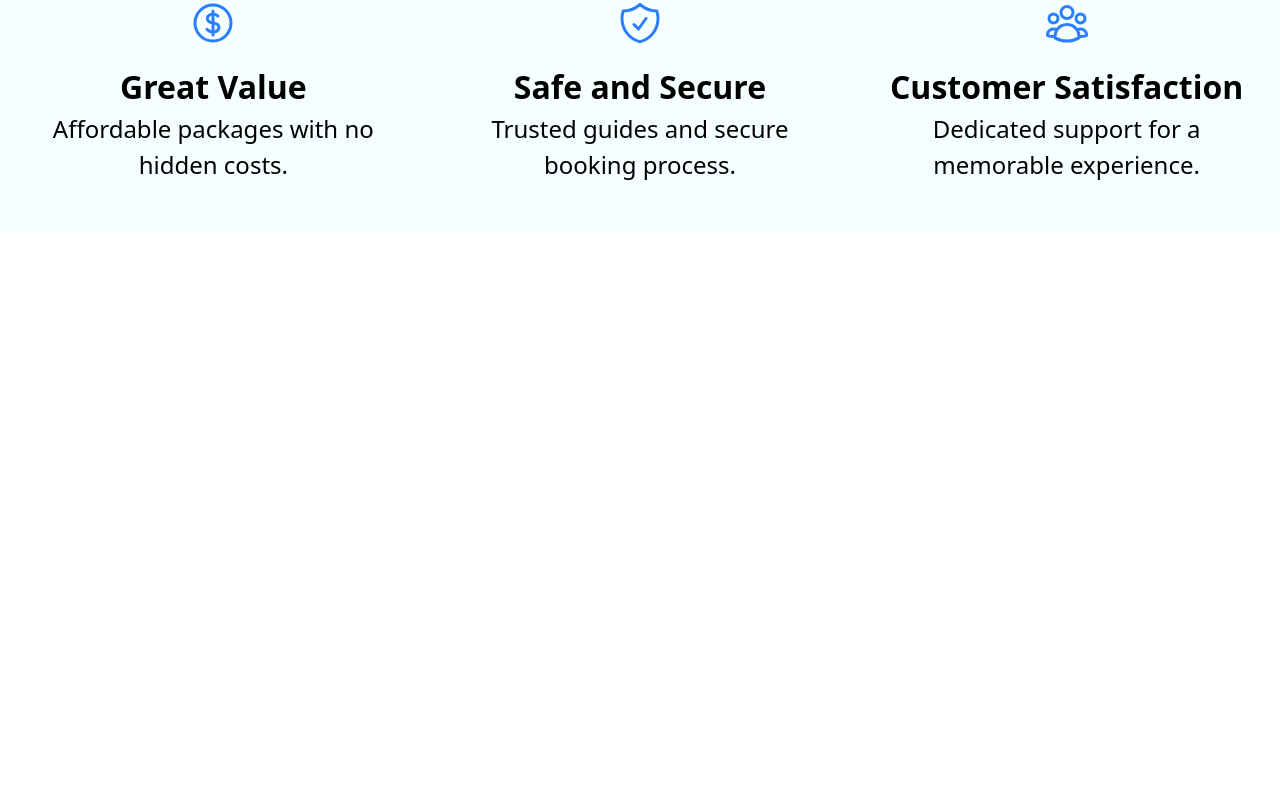
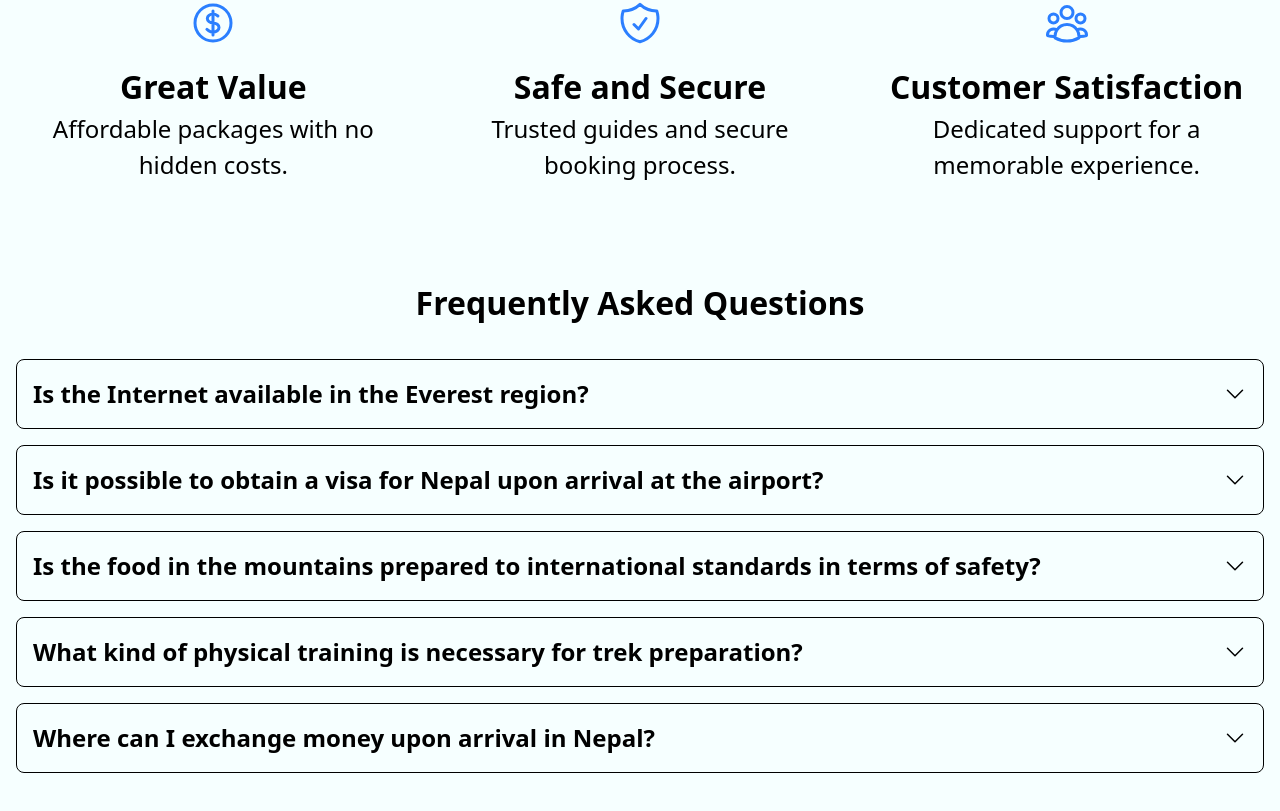
Before and after one commit to Allan0092/TrekkingWebsite, a React (Vite) app in the folder trekkingfrontend/: page / in a window 1280 px wide. Shown: the part 1001-1812 px from the top of the page. Before the commit the page ends 1232 px from the top, so only its background shows below. Built offline with nearby package versions, Linux system fonts and the light colour scheme.

Commit message:
add FAQ section with toggle functionality to Homepage

```diff
--- a/trekkingfrontend/src/components/Homepage.jsx
+++ b/trekkingfrontend/src/components/Homepage.jsx
@@ -1,8 +1,10 @@
 import {
+  ChevronDownIcon,
   CurrencyDollarIcon,
   ShieldCheckIcon,
   UserGroupIcon,
 } from "@heroicons/react/24/outline";
+import { useState } from "react";
 import { Link } from "react-router-dom";
 import Slider from "react-slick";
 import "slick-carousel/slick/slick-theme.css";
@@ -42,6 +44,43 @@ const Homepage = () => {
     autoplay: true,
     autoplaySpeed: 3000,
     arrows: true,
+  };
+
+  const faqs = [
+    {
+      question: "Is the Internet available in the Everest region?",
+      answer:
+        "For internet usage, the Everest region has a network “Everest Link” which can be bought for around NPR 600-800 (USD 5-7) for 6GB that can be used at one destination, or you can pay NPR 2500 (USD 21) for 10GB data that can be used in the regions that have access to Everest link.",
+    },
+    {
+      question:
+        "Is it possible to obtain a visa for Nepal upon arrival at the airport?",
+      answer:
+        "Yes, you can obtain a Nepal visa upon your arrival at the airport. There are kiosks in the arrival hall that you use to complete the necessary forms. The cost is USD 30 for a 15-day tourist visa, including numerous entries, or USD 50 and USD 125 for a 30-day or 90-day tourist visa including numerous entries respectively. You should carry cash (USD) with you to pay your visa fees quickly and easily, as digital payments are frequently unavailable. To save time, we recommend filling out the online visa application form in advance. Applying online 2 weeks before your arrival will expedite the process at the airport.",
+    },
+    {
+      question:
+        "Is the food in the mountains prepared to international standards in terms of safety?",
+      answer:
+        "Indeed, the guesthouses follow international guidelines while setting up the food and serve you clean, protected, and warm meals.",
+    },
+    {
+      question:
+        "What kind of physical training is necessary for trek preparation?",
+      answer:
+        "For trekking, you must prepare your body to walk over uneven, hilly landscapes while carrying a backpack. Walking at an incline, jogging, cycling, and going for long-distance hikes are all good ways to exercise. You should work out for at least one hour four to five times a week for at least two months before trekking.",
+    },
+    {
+      question: "Where can I exchange money upon arrival in Nepal?",
+      answer:
+        "You can exchange currency at one of the money exchange counters in the arrivals area of Tribhuvan International Airport, which operate 24 hours a day. Alternatively, you can also exchange money at authorized exchange centers near your hotel, which are typically open during the day.",
+    },
+  ];
+
+  const [openFaq, setOpenFaq] = useState(null);
+
+  const toggleFaq = (index) => {
+    setOpenFaq(openFaq === index ? null : index);
   };
 
   return (
@@ -134,6 +173,35 @@ const Homepage = () => {
           </div>
         </div>
       </div>
+
+      {/* Frequently Asked Questions Section */}
+      <div className="container mx-auto p-4 py-12">
+        <h2 className="text-[32px] font-bold text-center mb-8">
+          Frequently Asked Questions
+        </h2>
+        <div className="space-y-4">
+          {faqs.map((faq, index) => (
+            <div key={index} className="border rounded-lg">
+              <button
+                className="w-full flex justify-between items-center p-4 text-left"
+                onClick={() => toggleFaq(index)}
+              >
+                <span className="text-[24px] font-bold">{faq.question}</span>
+                <ChevronDownIcon
+                  className={`h-6 w-6 transform transition-transform ${
+                    openFaq === index ? "rotate-180" : ""
+                  }`}
+                />
+              </button>
+              {openFaq === index && (
+                <div className="p-4 text-[18px] font-medium bg-gray-100">
+                  {faq.answer}
+                </div>
+              )}
+            </div>
+          ))}
+        </div>
+      </div>
     </div>
   );
 };
```
